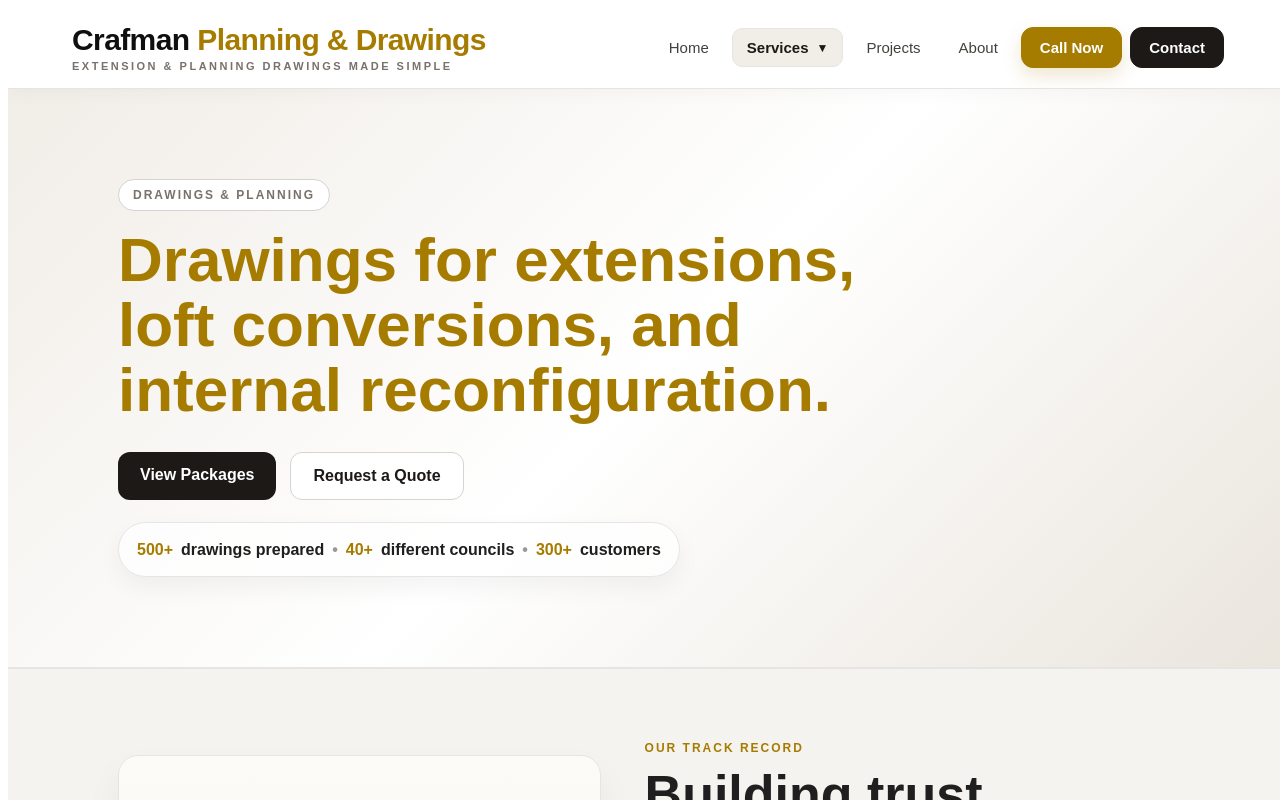
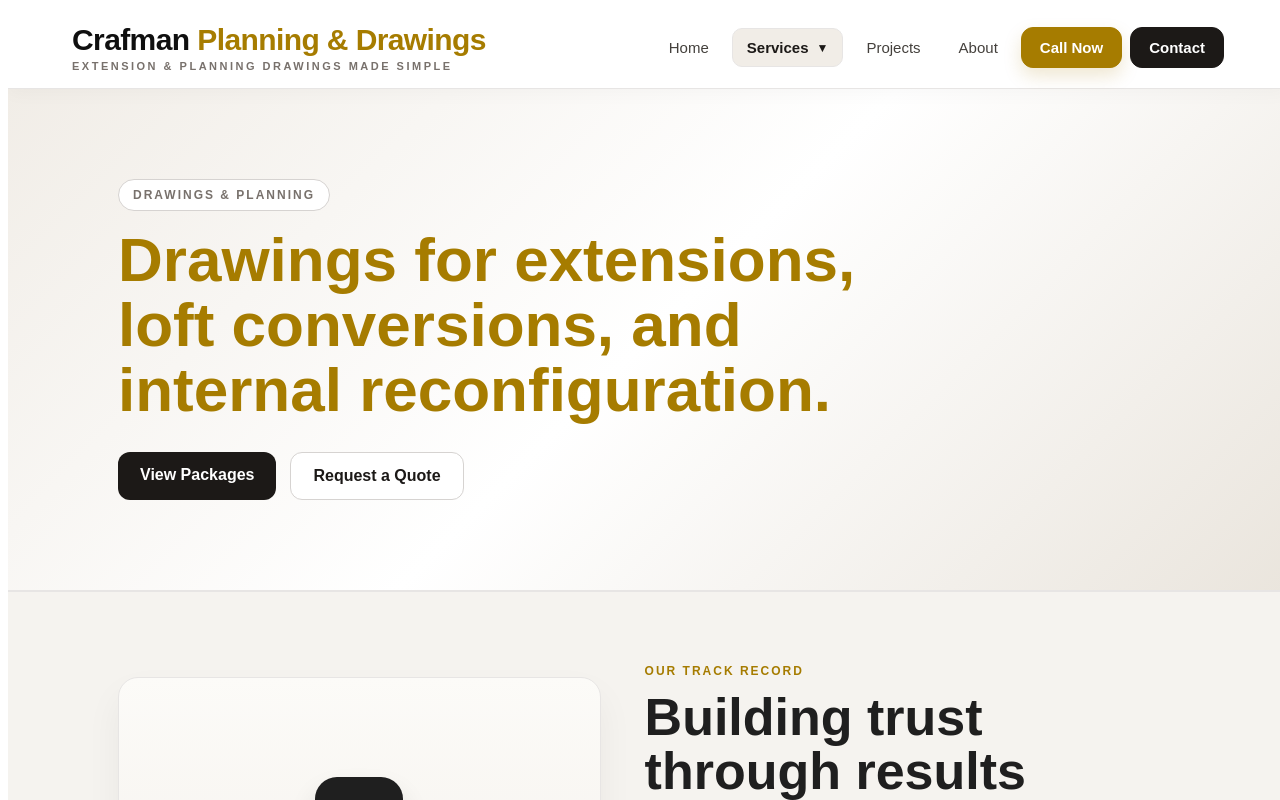
Before and after one commit to brigenujkaj/crafmanwebiste, a React (Vite) app: page /drawings-planning in a window 1280 px wide. Shown: the top 800 px of the page. Built offline with nearby package versions, Linux system fonts and the light colour scheme.

Commit message:
cosmetc update

```diff
--- a/src/pages/DrawingsPlanning.jsx
+++ b/src/pages/DrawingsPlanning.jsx
@@ -330,29 +330,7 @@ export default function DrawingsPlanning() {
                             </a>
                         </div>
 
-                        <div
-                            style={{
-                                marginTop: "22px",
-                                display: "inline-flex",
-                                flexWrap: "wrap",
-                                gap: "8px",
-                                alignItems: "center",
-                                padding: isMobile ? "12px 14px" : "14px 18px",
-                                borderRadius: "999px",
-                                background: "rgba(255,255,255,0.78)",
-                                border: "1px solid #e7e5e4",
-                                color: "#1f1f1f",
-                                fontWeight: "700",
-                                lineHeight: "1.6",
-                                boxShadow: "0 10px 24px rgba(28,25,23,0.05)",
-                            }}
-                        >
-                            <span style={{ color: "#A67C00" }}>500+</span> drawings prepared
-                            <span style={{ opacity: 0.45 }}>•</span>
-                            <span style={{ color: "#A67C00" }}>40+</span> different councils
-                            <span style={{ opacity: 0.45 }}>•</span>
-                            <span style={{ color: "#A67C00" }}>300+</span> customers
-                        </div>
+
                     </div>
                 </section>
 
```
